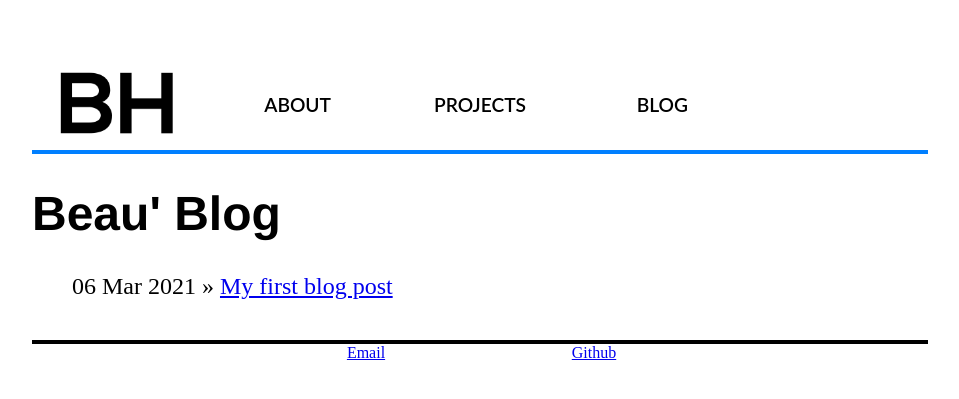
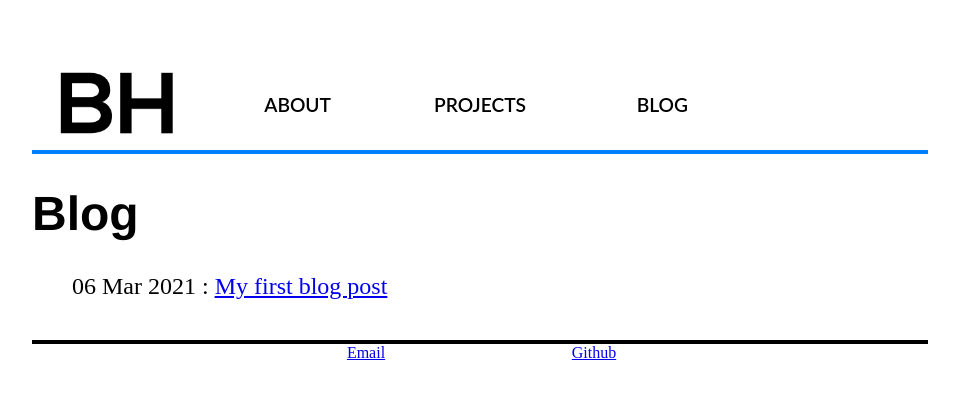
Before and after one commit to beauhodes/beauhodes.github.io, a Jekyll site: the page built from blog/index.html, in a window 1280 px wide. Shown: the top 399 px of the page, without its empty margins (160-1119 px from the left). Built offline with Jekyll 4.4.1, drawn with Linux system fonts in a browser that asks for light colours.

Commit message:
Update index.html

```diff
--- a/blog/index.html
+++ b/blog/index.html
@@ -1,11 +1,11 @@
 ---
 layout: default
-title: Beau' Blog
+title: Blog
 ---
 	<h1>{{ page.title }}</h1>
 	<ul class="posts">
 
 	  {% for post in site.posts %}
-	    <li><span>{{ post.date | date_to_string }}</span> » <a href="{{ post.url }}" title="{{ post.title }}">{{ post.title }}</a></li>
+	    <li><span>{{ post.date | date_to_string }}</span> : <a href="{{ post.url }}" title="{{ post.title }}">{{ post.title }}</a></li>
 	  {% endfor %}
 	</ul>
```
